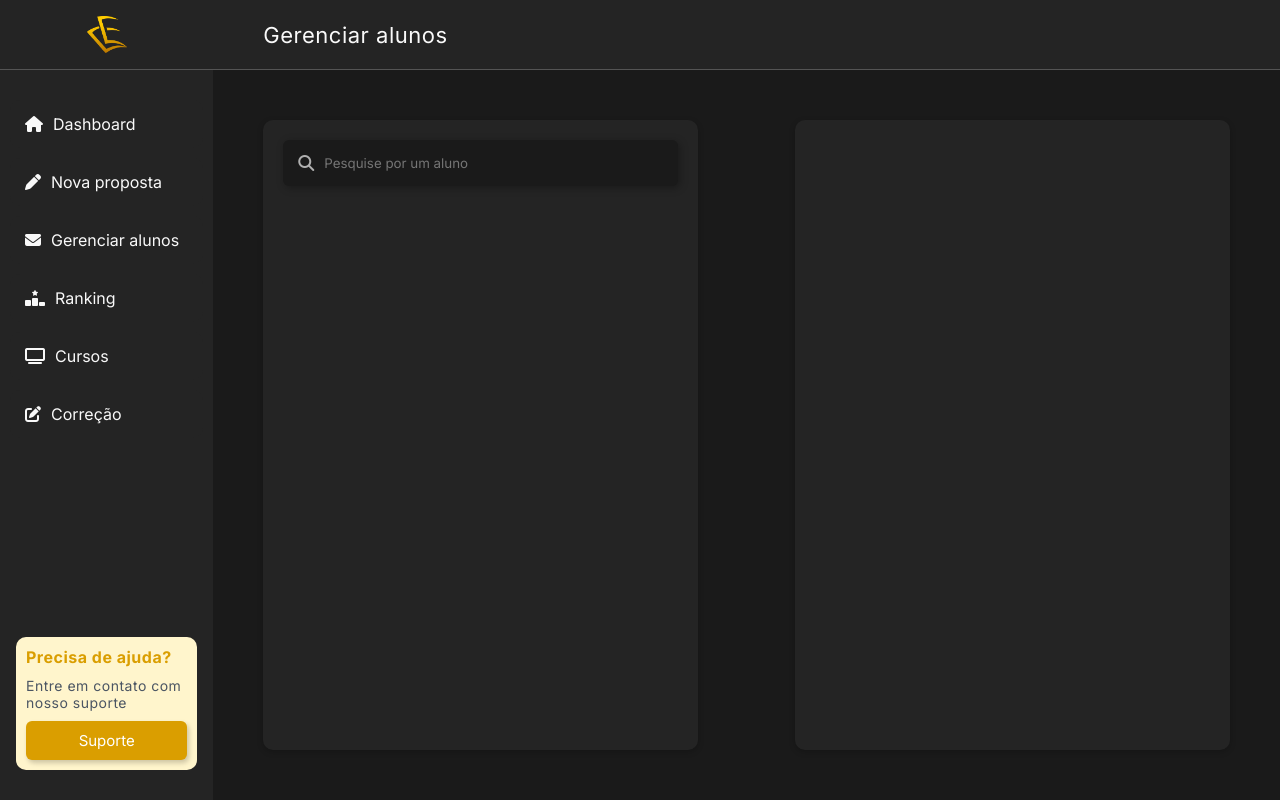
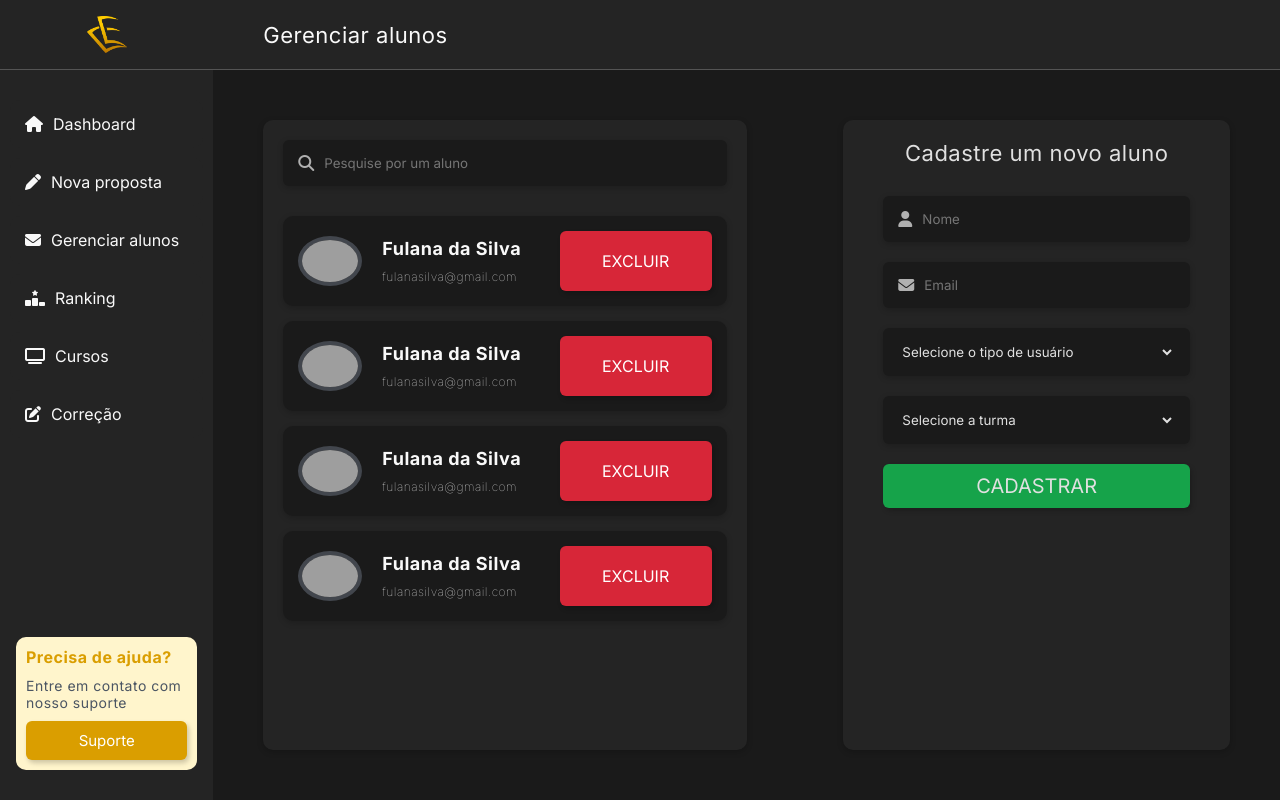
Before and after one commit to Hiarleyy/Plataforma-Redacao-Front, a React (Vite) app in the folder ppe-front/: page /admin/gerenciar-alunos in a window 1280 px wide. Built offline with nearby package versions, Linux system fonts and the light colour scheme; grey boxes are pictures that could not be loaded.

Commit message:
adições da página de gerenciar alunos

```diff
--- /dev/null
+++ b/ppe-front/src/components/AlunoCard/AlunoCard.jsx
@@ -0,0 +1,20 @@
+import styles from "./styles.module.css"
+import Button from "../Button/Button"
+
+const AlunoCard = () => {
+  return (
+    <div className={styles.container}>
+      <img src="https://cdn-icons-png.flaticon.com/512/219/219969.png" alt="foto do aluno" />
+      <div className={styles.infos}>
+        <p className={styles.nome}>Fulana da Silva</p>
+        <p className={styles.email}>fulanasilva@gmail.com</p>
+      </div>
+
+      <div className={styles.btn_container}>
+        <Button bg_color="#D72638" padding_sz="20px" >EXCLUIR</Button>
+      </div>
+    </div>
+  )
+}
+
+export default AlunoCard
--- /dev/null
+++ b/ppe-front/src/components/AlunoCard/styles.module.css
@@ -0,0 +1,47 @@
+.container {
+  background-color: #1A1A1A;
+  border-radius: 10px;
+  padding: 15px;
+  display: flex;
+  align-items: center;
+  justify-content: center;
+  gap: 20px;
+  cursor: pointer;
+  box-shadow: 0 2px 6px rgba(0, 0, 0, 0.2);
+  transition: transform 0.3s ease, box-shadow 0.3s ease;
+}
+
+.container:hover {
+  transform: translateY(-5px);
+  box-shadow: 0 6px 12px rgba(0, 0, 0, 0.3);
+}
+
+.container img {
+  border-radius: 50%;
+  width: 64px;
+  border: 4px solid #42464D;
+}
+
+.container .infos {
+  width: 100%;
+  display: flex;
+  justify-content: center;
+  flex-direction: column;
+  gap: 10px;
+}
+
+.container .infos .nome {
+  font-size: 18px;
+  font-weight: bold;
+  letter-spacing: 0.5px;
+}
+
+.container .infos .email {
+  font-size: 12px;
+  font-weight: lighter;
+  letter-spacing: 0.5px;
+}
+
+.container .btn_container {
+  width: 400px;
+}
--- a/ppe-front/src/components/Input/styles.module.css
+++ b/ppe-front/src/components/Input/styles.module.css
@@ -4,12 +4,8 @@
   width: 100%;
   padding: 0px 15px;
   border-radius: 6px;
-  box-shadow: 2px 2px 8px rgba(0, 0, 0, 0.3);
+  box-shadow: 0 2px 6px rgba(0, 0, 0, 0.2);
   transition: box-shadow 0.3s ease, transform 0.2s ease;
-}
-
-.input_card:hover {
-  box-shadow: 4px 4px 12px rgba(0, 0, 0, 0.5);
 }
 
 .input_card input {
--- /dev/null
+++ b/ppe-front/src/components/InputSelect/InputSelect.jsx
@@ -0,0 +1,29 @@
+import styles from "./styles.module.css"
+
+const Select = ({
+  text,
+  value,
+  onChange = undefined,
+  color = "#2E3238",
+  options = [],
+}) => {
+  return (
+    <div className={styles.input_card} style={{ backgroundColor: color }}>
+      <select
+        value={value}
+        onChange={onChange}
+        style={{ backgroundColor: color }}
+        required
+      >
+        <option value="" disabled>{text}</option>
+        {options.map((opt, idx) => (
+          <option key={idx} value={opt.value}>
+            {opt.label}
+          </option>
+        ))}
+      </select>
+    </div>
+  )
+}
+
+export default Select
--- /dev/null
+++ b/ppe-front/src/components/InputSelect/styles.module.css
@@ -0,0 +1,15 @@
+.input_card {
+  width: 100%;
+  box-shadow: 0 2px 6px rgba(0, 0, 0, 0.2);
+  padding: 0px 15px;
+  border-radius: 6px;
+}
+
+.input_card select {
+  padding: 15px 0px;
+  width: 100%;
+  height: 100%;
+  color: #E0E0E0;
+  outline: none;
+  border: none;
+}
--- a/ppe-front/src/pages/Admin/GerenciarAlunos/GerenciarAlunos.jsx
+++ b/ppe-front/src/pages/Admin/GerenciarAlunos/GerenciarAlunos.jsx
@@ -1,8 +1,17 @@
 import styles from "./styles.module.css"
 import Title from "../../../components/Title/Title"
 import Input from "../../../components/Input/Input"
+import Button from "../../../components/Button/Button"
+import InputSelect from "../../../components/InputSelect/InputSelect"
+import { useState } from "react"
+import AlunoCard from "../../../components/AlunoCard/AlunoCard"
 
 const GerenciarAlunos = () => {
+  const [nome, setNome] = useState("")
+  const [email, setEmail] = useState("")
+  const [tipoUsuario, setTipoUsuario] = useState("")
+  const [turma, setTurma] = useState("")
+
   return (
     <div className={styles.container}>
       <Title title="Gerenciar alunos" />
@@ -14,9 +23,66 @@ const GerenciarAlunos = () => {
             <i class="fa-solid fa-magnifying-glass"></i>
           </Input>
 
+          <div className={styles.alunos_container}>
+            <AlunoCard />
+            <AlunoCard />
+            <AlunoCard />
+            <AlunoCard />
+          </div>
+
         </div>
 
-        <div className={styles.bg_right}></div>
+        <div className={styles.bg_right}>
+          <p className={styles.form_title}>Cadastre um novo aluno</p>
+
+          <form>
+            <Input
+              type="text"
+              placeholder="Nome"
+              color="#1A1A1A"
+              value={nome}
+              onChange={(e) => setNome(e.target.value)}
+            >
+              <i className="fa-solid fa-user"></i>
+            </Input>
+
+            <Input
+              type="email"
+              placeholder="Email"
+              color="#1A1A1A"
+              value={email}
+              onChange={(e) => setEmail(e.target.value)}
+            >
+              <i className="fa-solid fa-envelope"></i>
+            </Input>
+
+            <InputSelect
+              color="#1A1A1A"
+              text="Selecione o tipo de usuário"
+              value={tipoUsuario}
+              onChange={(e) => setTipoUsuario(e.target.value)}
+              options={[
+                { value: "standard", label: "STANDARD" },
+                { value: "admin", label: "ADMIN" }
+              ]}
+            ></InputSelect>
+
+            <InputSelect
+              color="#1A1A1A"
+              text="Selecione a turma"
+              value={turma}
+              onChange={(e) => setTurma(e.target.value)}
+              options={[
+                { value: "turma-01", label: "Turma 01" },
+                { value: "turma-02", label: "Turma 02" },
+                { value: "turma-03", label: "Turma 03" },
+                { value: "turma-04", label: "Turma 04" }
+              ]}
+            ></InputSelect>
+
+            <Button text_size="20px" text_color="#E0E0E0" padding_sz="10px" bg_color="#16A34A">CADASTRAR</Button>
+          </form>
+        </div>
       </div>
     </div>
   )
--- a/ppe-front/src/pages/Admin/GerenciarAlunos/styles.module.css
+++ b/ppe-front/src/pages/Admin/GerenciarAlunos/styles.module.css
@@ -13,17 +13,40 @@
 }
 
 .main_content .bg_left {
-  width: 45%;
+  width: 50%;
   padding: 20px;
   border-radius: 10px;
   background-color: #242424;
   box-shadow: 0 2px 6px rgba(0, 0, 0, 0.2);
 }
 
+.main_content .alunos_container {
+  margin-top: 30px;
+  display: flex;
+  flex-direction: column;
+  gap: 15px;
+}
+
 .main_content .bg_right {
-  width: 45%;
-  padding: 20px;
+  width: 40%;
+  padding: 20px 40px;
   border-radius: 10px;
   background-color: #242424;
   box-shadow: 0 2px 6px rgba(0, 0, 0, 0.2);
 }
+
+.main_content .bg_right .form_title {
+  color: #E0E0E0;
+  text-align: center;
+  font-size: 22px;
+  letter-spacing: 0.5px;
+}
+
+.main_content .bg_right form {
+  display: flex;
+  align-items: center;
+  justify-content: center;
+  flex-direction: column;
+  gap: 20px;
+  margin-top: 30px;
+}
```
